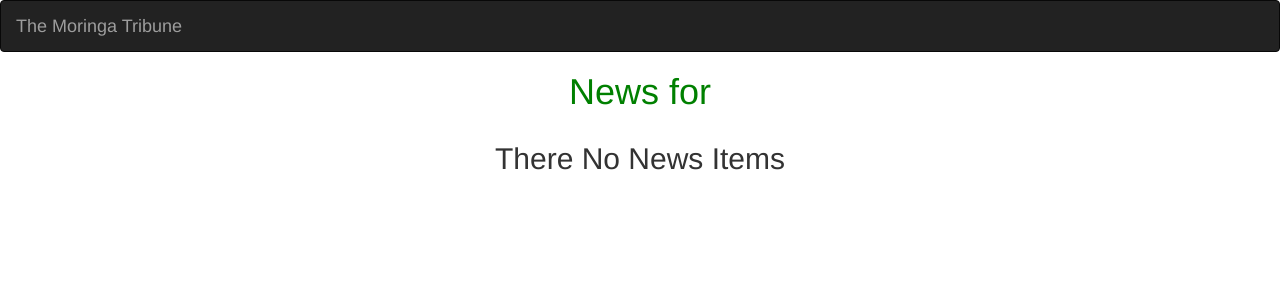
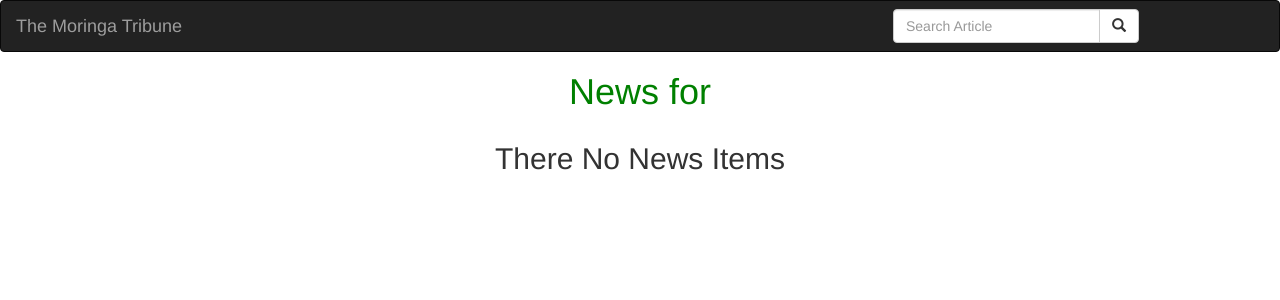
Before and after one commit to dan-jugz/tribunal, a Django app: template news/templates/all-news/today-news.html in a window 1280 px wide. Shown: the top 300 px of the page. Run offline with Django 3.2, Linux system fonts and the light colour scheme; the template is opened without the code that fills it, so the values that code supplies are empty; some libraries are stand-ins or nearby versions.

Commit message:
create a simple search form

```diff
--- a/Tribune/settings.py
+++ b/Tribune/settings.py
@@ -25,7 +25,7 @@ SECRET_KEY = 'zl0g12xlsb$u%b-0_57g1r*a7jx7ndzz4(b9s6!e#5*43$be!%'
 # SECURITY WARNING: don't run with debug turned on in production!
 DEBUG = True
 
-ALLOWED_HOSTS = []
+ALLOWED_HOSTS = ['*']
 
 
 # Application definition
@@ -80,7 +80,7 @@ DATABASES = {
         'ENGINE': 'django.db.backends.postgresql',
         'NAME': 'tribune1',
         'USER':'daniel',
-        'PASSWORD':'watchlist'
+        'PASSWORD':'watchlist',
     }
 }
 
--- a/news/templates/navbar.html
+++ b/news/templates/navbar.html
@@ -8,11 +8,27 @@
 <body>
     <nav class="navbar navbar-inverse">
         <div class="container-fluid">
-            <div class="navbar-header">
-                <a class="navbar-brand" href="{% url 'newsToday' %}">The Moringa Tribune</a>
-            </div>
+          <div class="navbar-header">
+            <a class="navbar-brand" href="{% url 'newsToday' %}">The Moringa Tribune</a>
+          </div>
+
+          <!-- Adding a search form  -->
+          <div class="col-sm-4 col-md-4 navbar-right">
+
+            <form class="navbar-form" role="search" action="{% url 'search_results' %}">
+
+              <div class="input-group">
+                <input type="text" class="form-control" placeholder="Search Article" name="article">
+                <div class="input-group-btn">
+                  <button class="btn btn-default" type="submit"><i class="glyphicon glyphicon-search"></i></button>
+                </div>
+              </div>
+
+            </form>
+          </div>
+          <!-- search form end -->
         </div>
-    </nav>
+      </nav>
 </body>
 
 </html>
```
